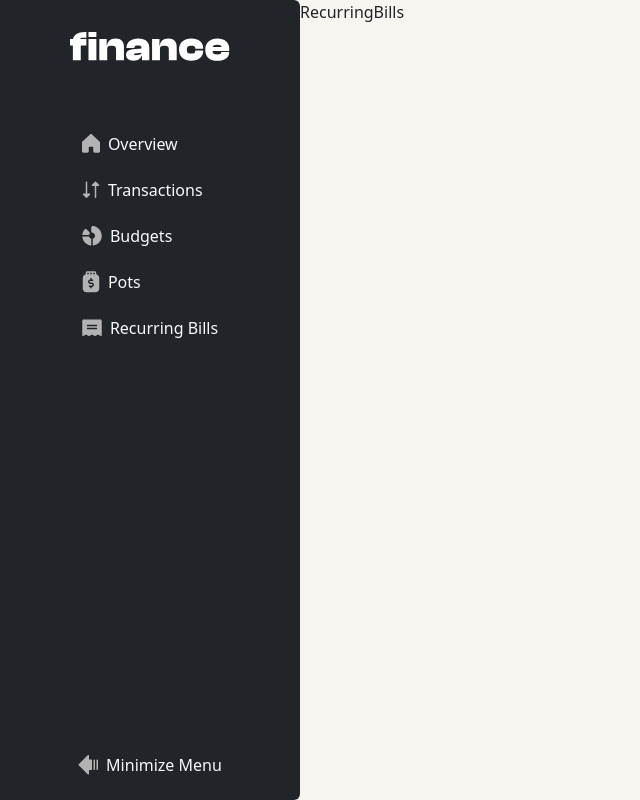
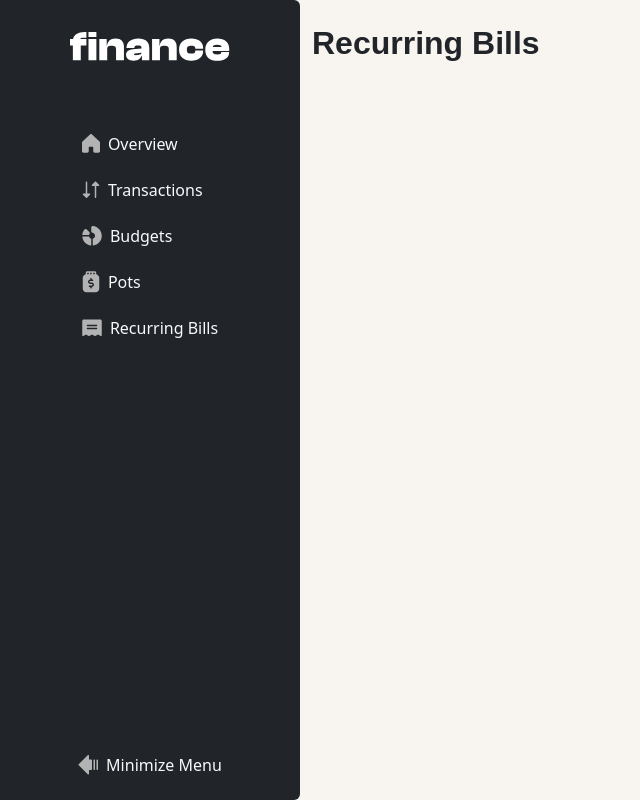
Before and after one commit to abdalsimam1-sketch/personal-finance-app, a React (Vite) app: page /bills in a window 1280 px wide. Shown: the whole page, without its empty margins (0-640 px from the left). Built offline with nearby package versions, Linux system fonts and the light colour scheme.

Commit message:
add : page title conponent

```diff
--- a/src/pages/RecurringBills.jsx
+++ b/src/pages/RecurringBills.jsx
@@ -1,5 +1,11 @@
 import React from "react";
-
+import { Title } from "../components/UI/Title";
 export const RecurringBills = () => {
-  return <div>RecurringBills</div>;
+  return (
+    <div className="container">
+      <div className="mt-4">
+        <Title>Recurring Bills</Title>
+      </div>
+    </div>
+  );
 };
```
